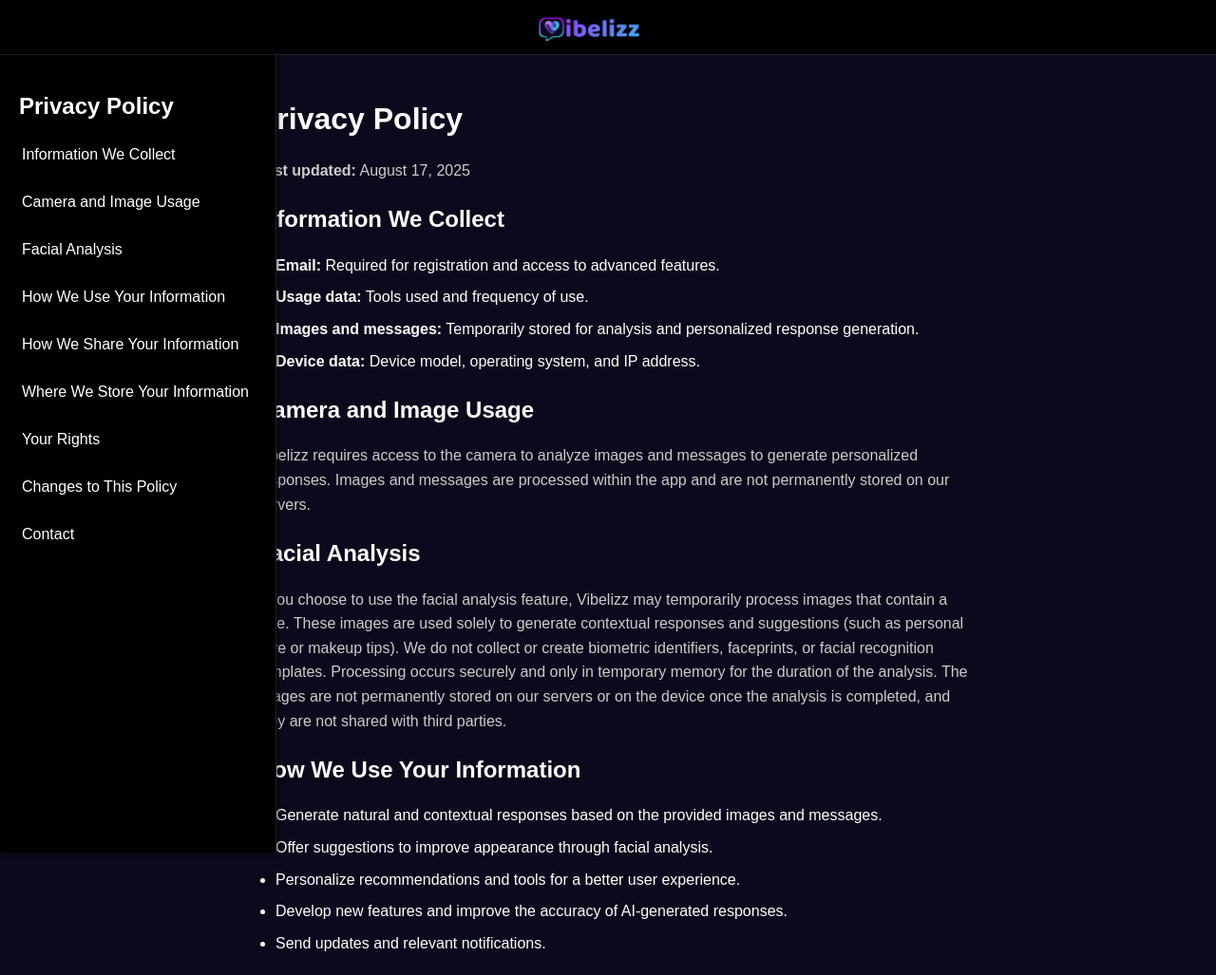
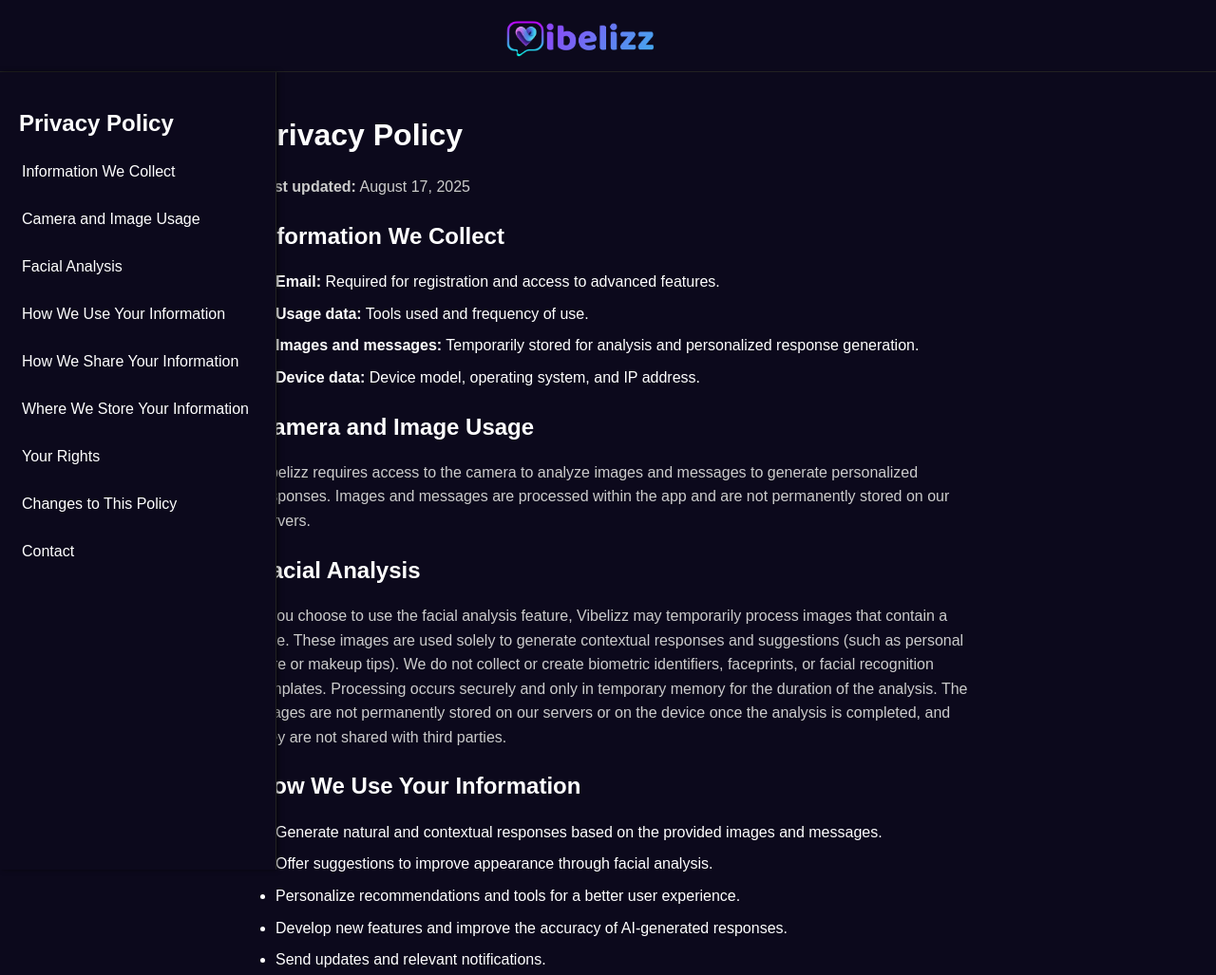
Before and after one commit to DraCod2002/policyVibe, a plain HTML site: page index.html in a window 1280 px wide. Shown: the top 1027 px of the page at 95% size. Drawn offline with Linux system fonts and the light colour scheme.

Commit message:
update vibe polity new

```diff
--- a/styles.css
+++ b/styles.css
@@ -12,7 +12,7 @@
 
 /* Navbar */
 .navbar {
-    background-color: #000;
+    background-color: #0C091C;
     padding: 10px;
     display: flex;
     align-items: center;
@@ -21,7 +21,7 @@
 }
 
 .logo {
-    width: 150px;
+    width: 220px;
 }
 
 /* Contenedor principal */
@@ -33,7 +33,7 @@
 /* Sidebar */
 .sidebar {
     width: 250px;
-    background-color: #000;
+    background-color: #0C091C;
     padding: 20px;
     height: 100vh;
     position: fixed;
```
